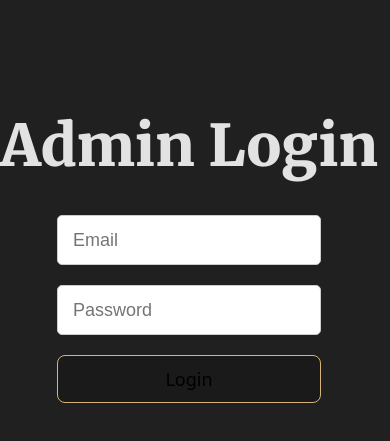
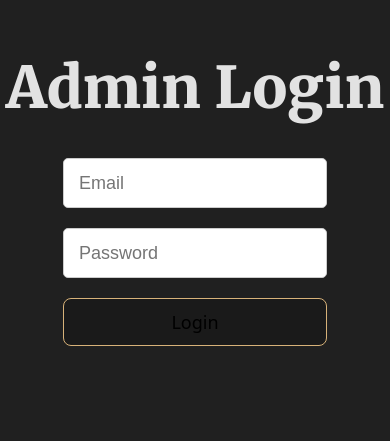
Before and after one commit to alexandrearabian/admin-dashboard, a React (Vite) app: page /login in a window 390 px wide. Shown: the part 237-678 px from the top of the page. Built offline with nearby package versions, Linux system fonts and the light colour scheme; no server answers; a web font is replaced by a local one.

Commit message:
CSS mobile fix

```diff
--- a/src/App.jsx
+++ b/src/App.jsx
@@ -26,7 +26,7 @@ function App() {
   return (
     <>
       <Router>
-        <div className="App">
+        <div>
           {/* Show the NavBar only if the user is authenticated */}
           {user && <NavBar />}
 
--- a/src/index.css
+++ b/src/index.css
@@ -258,9 +258,7 @@ a:hover {
 
 body {
   margin: 0;
-  flex: 1;
-  display: flex;
-  place-items: center;
+
   min-width: 320px;
   min-height: 100vh;
 }
@@ -418,9 +416,14 @@ button:focus-visible {
   display: flex;
   flex-direction: column;
   align-items: center;
-  justify-content: center;
+  justify-content: center; /* Centers vertically */
+
+  text-align: center;
   width: 100%;
   height: 80vh;
+
+  /* Ensure it takes full viewport width without overflow */
+  max-width: 100vw;
 }
 
 .login-form {
```
Also changed, not shown: src/components/AdminLogin.jsx (+24 -9 lines).
